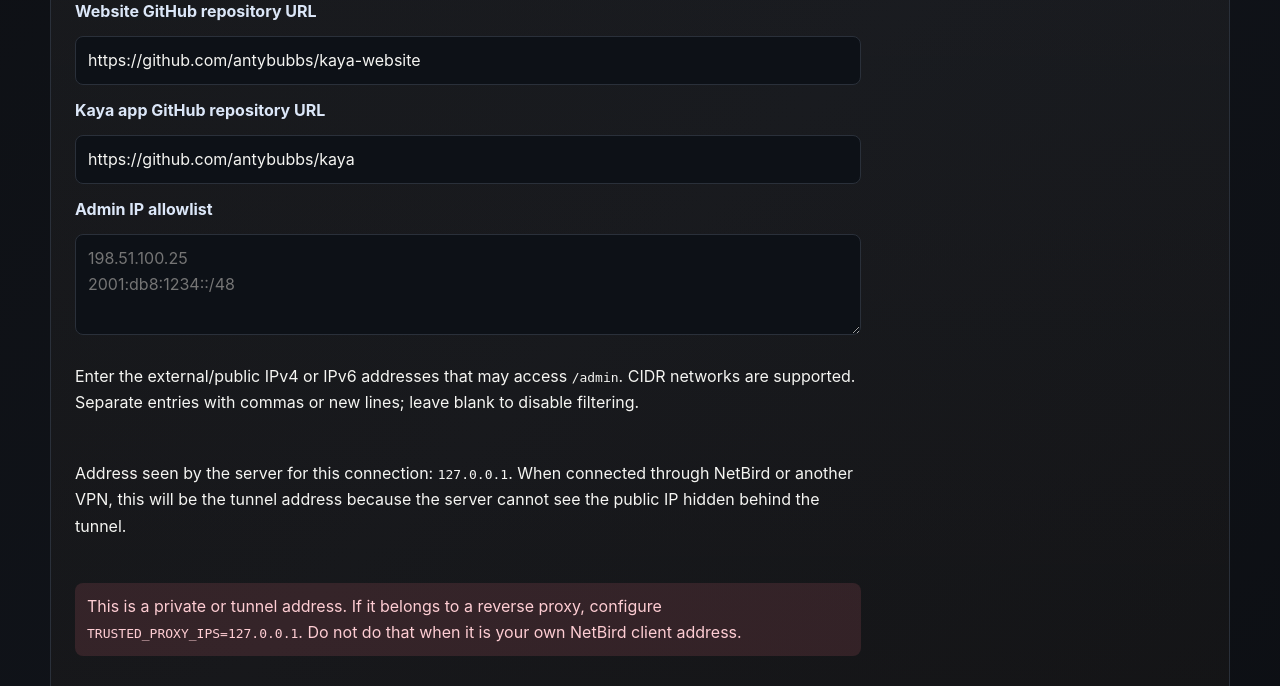
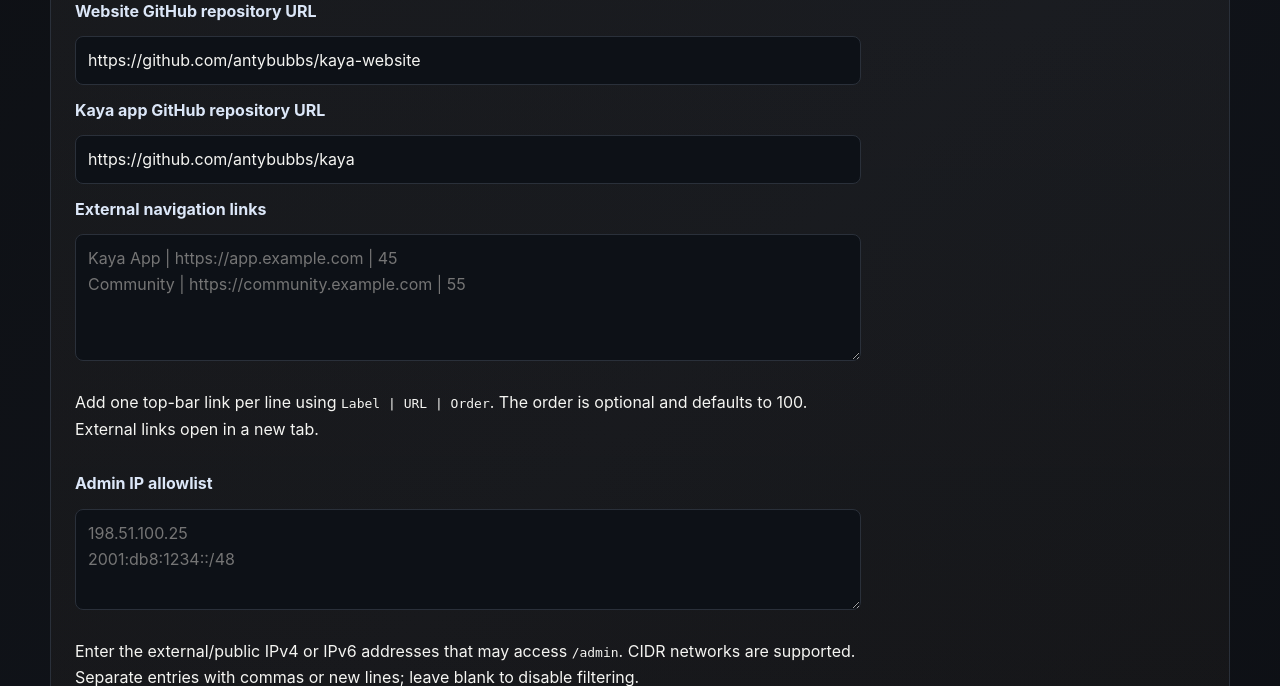
Before and after one commit to antybubbs/kaya-website, a FastAPI app: page /admin/settings in a window 1280 px wide. Shown: the part 750-1436 px from the top of the page. Run offline with FastAPI, Linux system fonts and the light colour scheme; the visitor is signed in with stand-in values (Sample User, id 1); data that the repository does not hold is empty; some libraries are stand-ins or nearby versions.

Commit message:
External Links URLs

```diff
--- a/app/crud.py
+++ b/app/crud.py
@@ -11,6 +11,7 @@ DEFAULT_SITE_SETTINGS = {
     "maintenance_enabled": "false",
     "maintenance_message": "Kaya is currently undergoing maintenance. Please check back shortly.",
     "admin_allowed_ips": "",
+    "external_nav_links": "",
     "home_content": '<span class="eyebrow">Command your self-hosted infrastructure</span>\n<h1>One private operations console for the systems you run.</h1>\n<p>Kaya brings servers, services, remote access, runbooks, licences, assets and operational history into a calm self-hosted control plane.</p>\n<div class="hero-actions">\n  <a class="button button-primary" href="{{ settings.demo_url }}">View Demo</a>\n  <a class="button button-secondary" href="/install">Get Started</a>\n  <a class="button button-ghost" href="{{ settings.github_url }}" target="_blank" rel="noreferrer">GitHub</a>\n</div>',
     "home_intro_eyebrow": "Your Infrastructure. Your Home.",
     "home_intro_title": "Welcome to Kaya.",
--- a/app/main.py
+++ b/app/main.py
@@ -57,7 +57,24 @@ def get_db():
 
 
 def get_nav_items(db):
-    return crud.list_pages(db, only_published=True, navigation_only=True)
+    pages = crud.list_pages(db, only_published=True, navigation_only=True)
+    page_map = {page.id: page for page in crud.get_pages(db, only_published=True)}
+    items = [
+        {
+            "title": page.title,
+            "href": crud.get_page_url(page, page_map),
+            "sort_order": page.sort_order,
+            "external": False,
+        }
+        for page in pages
+    ]
+    external_links = crud.get_site_settings(db).get("external_nav_links", "")
+    try:
+        items.extend(parse_external_nav_links(external_links))
+    except ValueError:
+        # Invalid stored settings should not break the public website.
+        pass
+    return sorted(items, key=lambda item: (item["sort_order"], item["title"].lower()))
 
 
 def has_admin_users(db) -> bool:
@@ -70,6 +87,30 @@ def parse_ip_networks(value: str):
         if item:
             networks.append(ipaddress.ip_network(item, strict=False))
     return networks
+
+
+def parse_external_nav_links(value: str):
+    links = []
+    for line_number, raw_line in enumerate((value or "").splitlines(), start=1):
+        if not raw_line.strip():
+            continue
+        parts = [part.strip() for part in raw_line.split("|")]
+        if len(parts) not in (2, 3) or not parts[0] or not parts[1]:
+            raise ValueError(f"Navigation link on line {line_number} must use Label | URL | Order.")
+        parsed = urlparse(parts[1])
+        if parsed.scheme not in {"http", "https"} or not parsed.netloc:
+            raise ValueError(f"Navigation link on line {line_number} must use a full http:// or https:// URL.")
+        try:
+            sort_order = int(parts[2]) if len(parts) == 3 and parts[2] else 100
+        except ValueError:
+            raise ValueError(f"Navigation link order on line {line_number} must be a whole number.")
+        links.append({
+            "title": parts[0],
+            "href": parts[1],
+            "sort_order": sort_order,
+            "external": True,
+        })
+    return links
 
 
 def get_client_ip(request: Request) -> ipaddress.IPv4Address | ipaddress.IPv6Address | None:
@@ -914,6 +955,7 @@ def create_app():
         header_logo_url: str = Form(""),
         website_repo_url: str = Form(""),
         app_repo_url: str = Form(""),
+        external_nav_links: str = Form(""),
         admin_allowed_ips: str = Form(""),
         confirm_current_ip_lockout: bool = Form(False),
         maintenance_enabled: bool = Form(False),
@@ -931,12 +973,36 @@ def create_app():
                 "admin_settings.html",
                 title="Site settings",
                 nav_items=[],
-                site_config={**crud.get_site_settings(db), "admin_allowed_ips": admin_allowed_ips},
+                site_config={
+                    **crud.get_site_settings(db),
+                    "admin_allowed_ips": admin_allowed_ips,
+                    "external_nav_links": external_nav_links,
+                },
                 uploads=crud.list_uploads(db),
                 message=None,
                 error="The admin allowlist contains an invalid IP address or network.",
                 detected_client_ip=str(client_ip) if client_ip else "Unknown",
                 detected_client_ip_is_private=bool(client_ip and client_ip.is_private),
+                settings=settings,
+                status_code=status.HTTP_400_BAD_REQUEST,
+            )
+        try:
+            parse_external_nav_links(external_nav_links)
+        except ValueError as exc:
+            return render_template(
+                "admin_settings.html",
+                title="Site settings",
+                nav_items=[],
+                site_config={
+                    **crud.get_site_settings(db),
+                    "admin_allowed_ips": admin_allowed_ips,
+                    "external_nav_links": external_nav_links,
+                },
+                uploads=crud.list_uploads(db),
+                message=None,
+                error=str(exc),
+                detected_client_ip=str(client_ip) if client_ip else "Unknown",
+                detected_client_ip_is_private=bool(client_ip and not client_ip.is_global),
                 settings=settings,
                 status_code=status.HTTP_400_BAD_REQUEST,
             )
@@ -949,7 +1015,11 @@ def create_app():
                 "admin_settings.html",
                 title="Site settings",
                 nav_items=[],
-                site_config={**crud.get_site_settings(db), "admin_allowed_ips": admin_allowed_ips},
+                site_config={
+                    **crud.get_site_settings(db),
+                    "admin_allowed_ips": admin_allowed_ips,
+                    "external_nav_links": external_nav_links,
+                },
                 uploads=crud.list_uploads(db),
                 message=None,
                 error=f"Settings not saved: the allowlist does not include the address used by your current connection ({client_ip or 'Unknown'}). Add it, or confirm below that you intend to block this connection.",
@@ -968,6 +1038,7 @@ def create_app():
         crud.set_site_setting(db, "header_logo_url", header_logo_url or "/static/brand/kaya-full-logo.svg")
         crud.set_site_setting(db, "website_repo_url", website_repo_url or settings.website_github_url)
         crud.set_site_setting(db, "app_repo_url", app_repo_url or settings.github_url)
+        crud.set_site_setting(db, "external_nav_links", external_nav_links.strip())
         crud.set_site_setting(db, "admin_allowed_ips", admin_allowed_ips.strip())
         crud.set_site_setting(db, "maintenance_enabled", "true" if maintenance_enabled else "false")
         crud.set_site_setting(db, "maintenance_message", maintenance_message or "Kaya is currently undergoing maintenance. Please check back shortly.")
--- a/app/templates/admin_settings.html
+++ b/app/templates/admin_settings.html
@@ -27,6 +27,10 @@
 
         <label for="app_repo_url">Kaya app GitHub repository URL</label>
         <input id="app_repo_url" type="url" name="app_repo_url" value="{{ site_config.app_repo_url }}" placeholder="https://github.com/antybubbs/kaya" />
+
+        <label for="external_nav_links">External navigation links</label>
+        <textarea id="external_nav_links" name="external_nav_links" rows="4" placeholder="Kaya App | https://app.example.com | 45&#10;Community | https://community.example.com | 55">{{ site_config.external_nav_links }}</textarea>
+        <p class="form-help">Add one top-bar link per line using <code>Label | URL | Order</code>. The order is optional and defaults to 100. External links open in a new tab.</p>
 
         <label for="admin_allowed_ips">Admin IP allowlist</label>
         <textarea id="admin_allowed_ips" name="admin_allowed_ips" rows="3" placeholder="198.51.100.25&#10;2001:db8:1234::/48">{{ site_config.admin_allowed_ips }}</textarea>
--- a/app/templates/layout.html
+++ b/app/templates/layout.html
@@ -20,7 +20,7 @@
           <a class="brand brand-compact" href="/" aria-label="Kaya home"><img src="{{ site_config.header_logo_url if site_config else '/static/brand/kaya-full-logo.svg' }}" alt="Kaya" /></a>
           <nav class="site-nav" aria-label="Main navigation">
             {% for item in nav_items %}
-            <a class="nav-link" href="/{{ item.slug }}">{{ item.title }}</a>
+            <a class="nav-link" href="{{ item.href }}"{% if item.external %} target="_blank" rel="noopener noreferrer"{% endif %}>{{ item.title }}</a>
             {% endfor %}
             <a class="nav-link" href="/blog">Updates</a>
             <a class="nav-link nav-cta" href="/install">Get Started</a>
```
